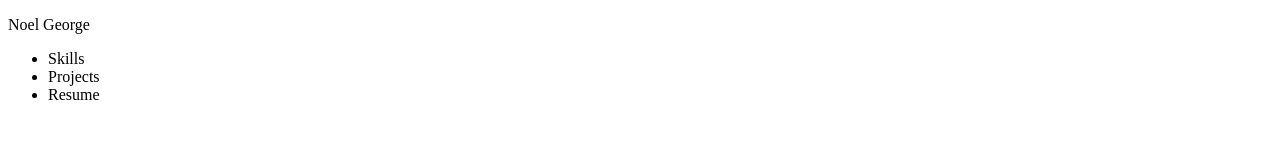
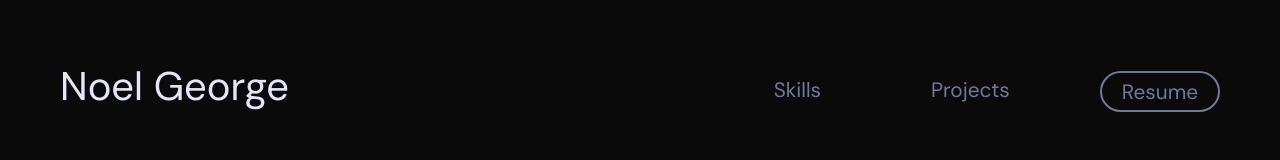
Before and after one commit to noelg-cj/Portfolio, a plain HTML site: page index.html in a window 1280 px wide. Drawn offline with Linux system fonts and the light colour scheme.

Commit message:
Navbar styling

```diff
--- /dev/null
+++ b/index.css
@@ -0,0 +1,55 @@
+* {
+    padding: 0;
+    margin: 0;
+    box-sizing: border-box;
+}
+
+:root {
+    --ivory: #E6E6FA;
+    --jet-black: #0A0A0A;
+    --grey: #717999;
+}
+
+.homepage {
+    width: 100vw;
+    height: 100vh;
+    background-color: var(--jet-black);
+    padding: 60px;
+}
+
+nav {
+    color: var(--ivory);
+    font-family: 'DM Sans', sans-serif;
+    display: flex;
+    justify-content: space-between;
+    align-items: flex-end;
+}
+
+.nav-name {
+    font-size: 2.5rem;
+}
+
+.nav-items {
+    list-style: none;
+    display: flex;
+    gap: 70px;
+    font-size: 1.3rem;
+    color: var(--grey);
+}
+
+.nav-item {
+    padding: 5px 20px;
+    transition: 0.2s cubic-bezier(0.19, 1, 0.22, 1);
+}
+
+.nav-item:hover, .nav-item.outsource:hover {
+    border-color: var(--ivory);
+    color: var(--ivory);
+    cursor: pointer;
+}
+
+.outsource {
+    border: 2px solid var(--grey);
+    border-radius: 1.5rem;
+    transition: 0.2s cubic-bezier(0.19, 1, 0.22, 1);
+}
--- a/index.html
+++ b/index.html
@@ -3,9 +3,14 @@
 <head>
     <meta charset="UTF-8">
     <meta name="viewport" content="width=device-width, initial-scale=1.0">
+    <link rel="preconnect" href="https://fonts.googleapis.com">
+    <link rel="preconnect" href="https://fonts.gstatic.com" crossorigin>
+    <link href="https://fonts.googleapis.com/css2?family=DM+Sans:opsz,wght@9..40,300;9..40,400;9..40,500;9..40,600;9..40,700&family=Montserrat:wght@400;500;600;700&display=swap" rel="stylesheet">
+    <link rel="stylesheet" href="index.css" />
     <title>Noel George - Portfolio</title>
 </head>
 <body>
+    <section class="homepage">
         <nav>
             <p class="nav-name">Noel George</p>
             <ul class="nav-items">
@@ -14,5 +19,6 @@
                 <li class="nav-item outsource">Resume</li>
             </ul>
         </nav>
+    </section>
 </body>
 </html>
```
Lines whose indentation alone changed are shown as unchanged.
